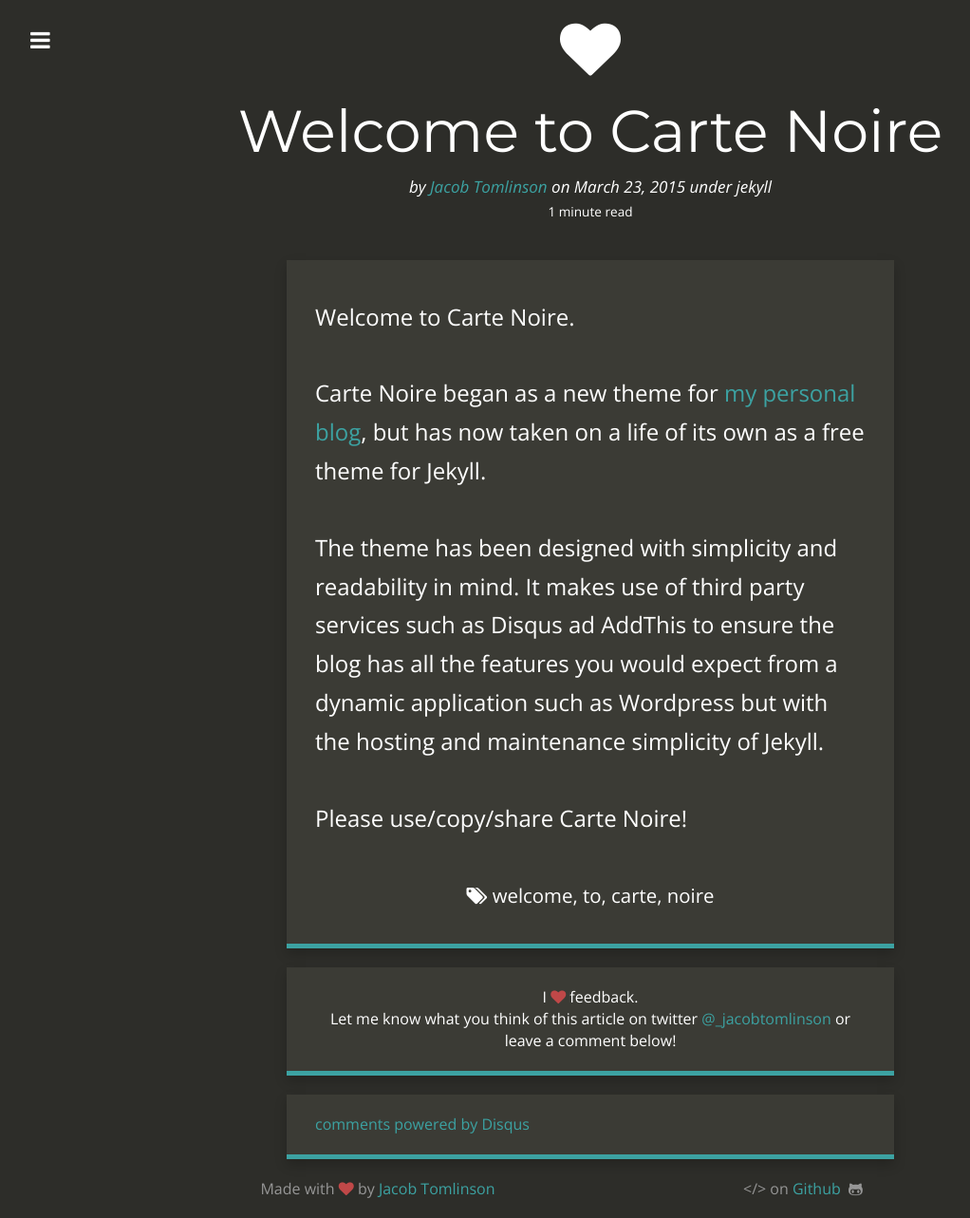
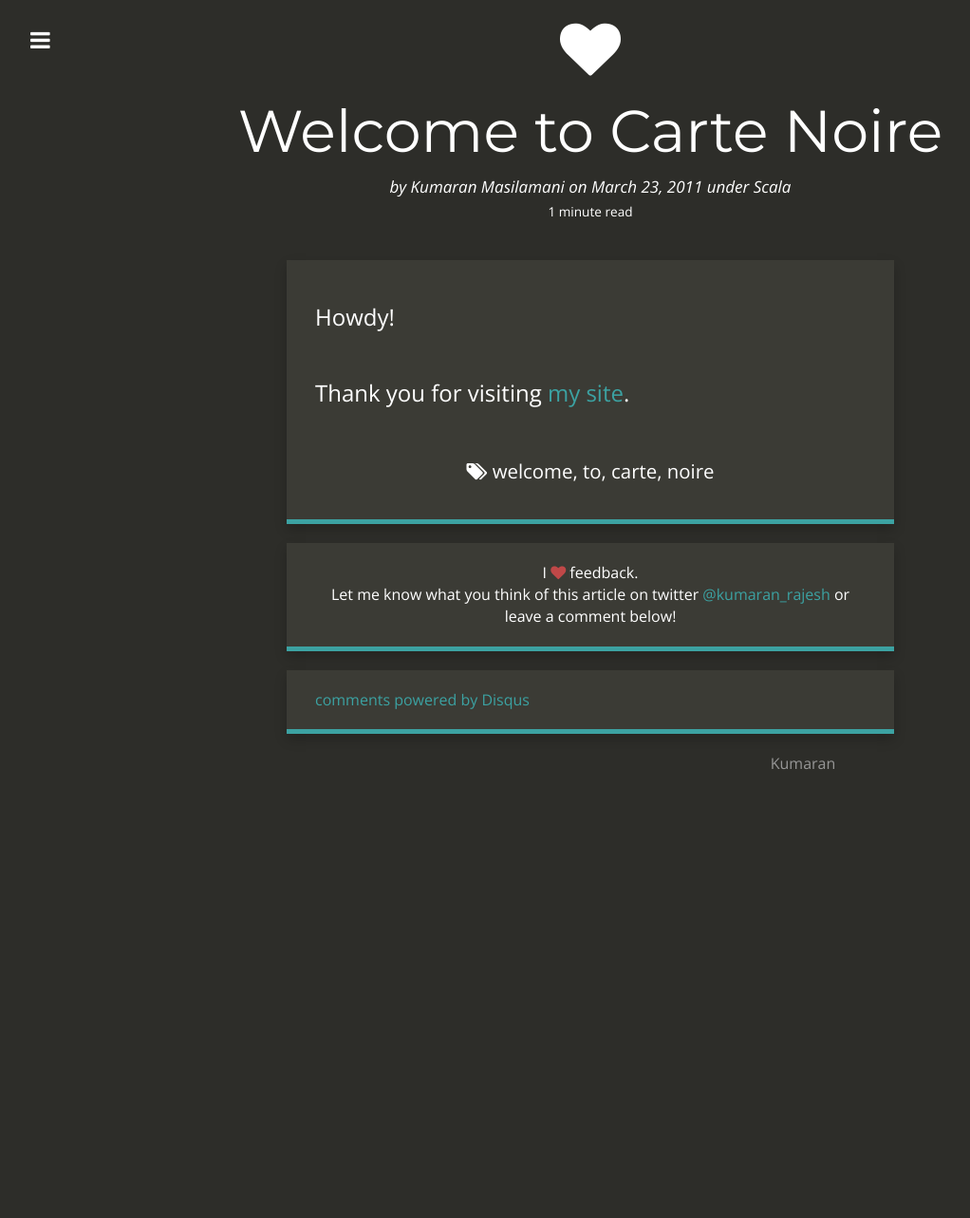
Before and after one commit to m-kumaran/m-kumaran.github.io, a Jekyll site: the page built from _posts/2015-03-23-welcome-to-carte-noir.md, in a window 1280 px wide. Shown: the whole page at 95% size, without its empty margins (18-1040 px from the left). Built offline with Jekyll 4.4.1, drawn with Linux system fonts in a browser that asks for light colours; nearby versions of some CDN libraries; comment, search, counter and statistics services are not loaded; after the commit the page ends 900 px from its top, so only the background shows below that.

```diff
--- a/_config.yml
+++ b/_config.yml
@@ -1,31 +1,31 @@
 # Site settings
 title: "Kumaran"
 email: kumaran.masilamani@yahoo.co.uk
-description: "Full stack polyglot agile developer with Kotlin, GoLang, Scala, Java with frontend skills"
+description: "Full stack polyglot agile developer with experience in Golang, Scala and Java."
 baseurl: ""
 url: "http://kumaran.me/"
-title_description: "Full stack polyglot agile developer with Kotlin, GoLang, Scala, Java with frontend skills and a Certified Scrum Master "
+title_description: "An enthusiastic, versatile, full stack polyglot developer, Certified Scrum Master with frontend skills. Experienced in Scala, Golang, Java and interested in Kotlin"
 title_image: "https://media.licdn.com/dms/image/C4D03AQHUrqeVUGEtjg/profile-displayphoto-shrink_200_200/0?e=1560384000&v=beta&t=7fzpnb83b53hxpJOnohWzFcPs4nUcXOa3WRACnrgpVA"
 google_analytics: ""
 disqus_account: kumaran
 github_repository: https://github.com/m-kumaran/m-kumaran.github.io
-addthis_id: ra-513c6fa83da6ec6
-post_limit: 5
+addthis_id: ra-99999999
+post_limit: 10
 
 # Social usernames/URLs
-twitter_username: _jacobtomlinson
-github_username:  jacobtomlinson
+twitter_username: kumaran_rajesh
+github_username:  m-kumaran
 instagram_username:
 reddit_username:
-linkedin_link: http://carte-noire.jacobtomlinson.co.uk/
-google_plus_link: http://carte-noire.jacobtomlinson.co.uk/
-stackoverflow_link: http://carte-noire.jacobtomlinson.co.uk/
+linkedin_link: https://www.linkedin.com/in/kumaran-masilamani-98b13b7/
+google_plus_link:
+stackoverflow_link: https://stackexchange.com/users/466251/kumaran
 xing_link:
-facebook_link:
+facebook_link: https://www.facebook.com/kumaran.masilamani
 
 # Footer
-footer_left: "Made with <i class=\"fa fa-heart\"></i> by <a href=\"https://twitter.com/_JacobTomlinson\">Jacob Tomlinson</a>"
-footer_right: "&lt;/&gt; on <a href=\"https://github.com/jacobtomlinson/carte-noire\">Github</a> &nbsp;<i class=\"fa fa-github-alt\"></i>"
+footer_left: ""
+footer_right: "Kumaran"
 
 # Build settings
 markdown: kramdown
--- a/_posts/2015-03-23-welcome-to-carte-noir.md
+++ b/_posts/2015-03-23-welcome-to-carte-noir.md
@@ -1,10 +1,10 @@
 ---
 layout:     post
 title:      Welcome to Carte Noire
-date:       2015-03-23 15:31:19
-author:     Jacob Tomlinson
+date:       2011-03-23 15:31:19
+author:     Kumaran Masilamani
 summary:    Carte Noire is a dark blog theme for Jekyll focusing on a clear reading experience.
-categories: jekyll
+categories: Scala
 thumbnail:  heart
 tags:
  - welcome
@@ -13,16 +13,8 @@
  - noire
 ---
 
-Welcome to Carte Noire.
+Howdy!
 
-Carte Noire began as a new theme for [my personal blog][1], but has now taken
-on a life of its own as a free theme for Jekyll.
+Thank you for visiting [my site][1].
 
-The theme has been designed with simplicity and readability in mind. It makes
-use of third party services such as Disqus ad AddThis to ensure the blog has
-all the features you would expect from a dynamic application such as Wordpress
-but with the hosting and maintenance simplicity of Jekyll.
-
-Please use/copy/share Carte Noire!
-
-[1]: http://www.jacobtomlinson.co.uk/
+[1]: http://www.kumaran.me/
```
Also changed, not shown: 1 other file.
